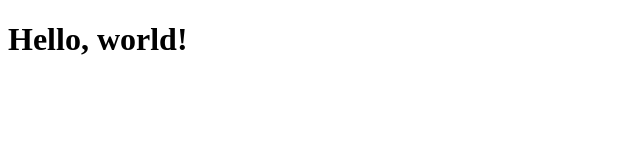
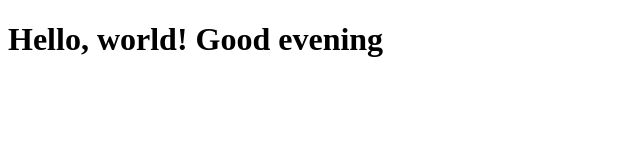
Before and after one commit to Ohm-sudo/rs4020proj, a plain HTML site: page index.html in a window 1280 px wide. Shown: the whole page, without its empty margins (0-640 px from the left). Drawn offline with Linux system fonts and the light colour scheme.

Commit message:
Update index.html

```diff
--- a/index.html
+++ b/index.html
@@ -5,6 +5,6 @@
   <title>Hello World Page</title>
 </head>
 <body>
-  <h1>Hello, world!</h1>
+  <h1>Hello, world! Good evening</h1>
 </body>
 </html>
```
